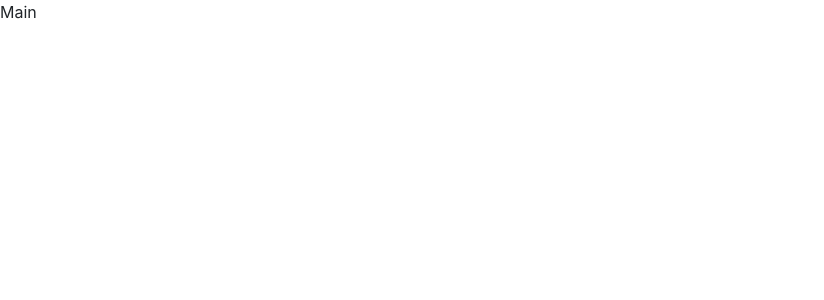
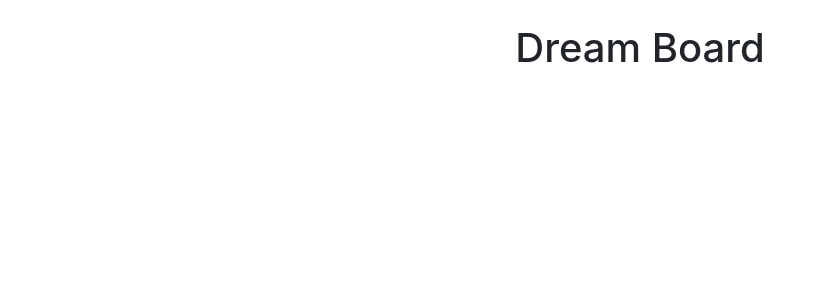
Before and after one commit to Charan-Karthik/DreamBoard, a React (Create React App) app in the folder client/: page / in a window 1280 px wide. Shown: the top 300 px of the page, without its empty margins (0-824 px from the left). Built offline with nearby package versions, Linux system fonts and the light colour scheme.

Commit message:
styling updates

```diff
--- a/client/src/App.js
+++ b/client/src/App.js
@@ -7,7 +7,7 @@ function App() {
 
 
   return (
-    <div>
+    <div className='container mt-4'>
       <Routes>
         <Route path={'*'} element={<Navigate to={'/'} />} />
         <Route path={'/'} element={<Main />} />
--- a/client/src/views/Main.jsx
+++ b/client/src/views/Main.jsx
@@ -3,7 +3,7 @@ import React from 'react'
 const Main = (props) => {
     return (
         <div>
-            Main
+            <h1 className='text-center'>Dream Board</h1>
         </div>
     )
 }
```
